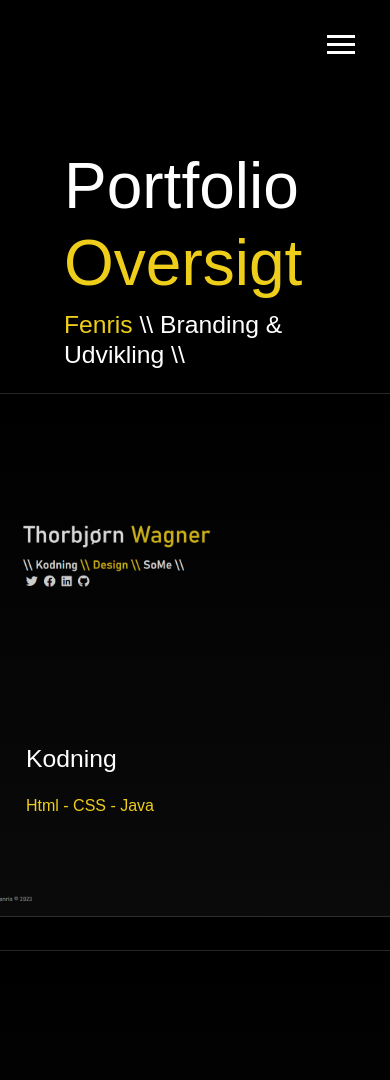
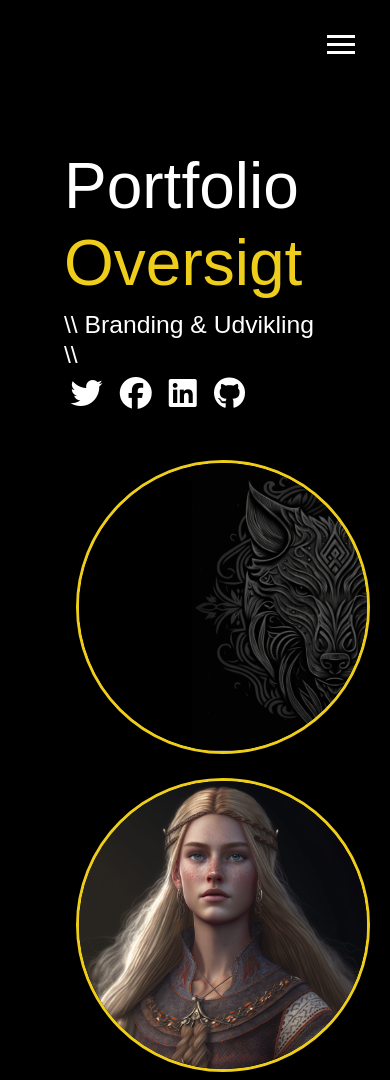
Before and after one commit to Thunderbear86/fenrisv2, a PHP site: page /work.php in a window 390 px wide. Shown: the top 1080 px of the page. Run offline with PHP 8.4, Linux system fonts and the light colour scheme; style sheets or scripts are compiled from the project's sources; some libraries are stand-ins or nearby versions.

Commit message:
Portfolio cards to tiles ikon php general edit

```diff
--- a/Kodning.php
+++ b/Kodning.php
@@ -32,6 +32,8 @@
     <h2 class="mb-4 plink">
         \\<a href="Kodning.php" class="plink"><span class="sec-text"> Kodning </span></a>\\<a href="design.php" class="plink"> Design</a> \\ <a href="SoMe.php" class="plink">SoMe</a> \\
     </h2>
+
+    <?php include 'ikoner.php';?>
 
     <div class="projects">
         <div>
--- a/SoMe.php
+++ b/SoMe.php
@@ -30,8 +30,10 @@
         <span class="sec-text">Kampagner</span>
     </h1>
     <h2 class="mb-4 plink">
-        \\<a href="design.php" class="plink">Kodning</a>\\<a href="design.php" class="plink"> Design</a> \\ <a href="SoMe.php" class="plink"><span class="sec-text">SoMe</span></a> \\
+        \\<a href="Kodning.php" class="plink"> Kodning </a>\\<a href="design.php" class="plink"> Design</a> \\ <a href="SoMe.php" class="plink"><span class="sec-text">SoMe</span></a> \\
     </h2>
+
+    <?php include 'ikoner.php';?>
 
     <div class="projects">
         <div>
--- a/css/styles.scss
+++ b/css/styles.scss
@@ -291,59 +291,48 @@
 	color: #333; }
 
 
-// Portfolio Cards
-
-.services {
-	background: $primary;
-	display: flex;
-	flex-direction: column;
-	align-items: center;
-	height: 100vh;
+// Portfolio Tiles
+.tile {
+	position: relative;
+	overflow: hidden;
+	background-color: transparent;
+	height: 294px;
+	width: 294px;
+	border: 3px solid $third;
 }
 
-.services__container {
-	display: flex;
-	justify-content: center;
-	flex-wrap: wrap;
+.tile-image {
+	position: relative;
+	overflow: hidden;
+	text-align: center;
+	height: 288px; /* set the height of the image container to fill the tile */
 }
 
-.card {
-	z-index: 1;
-	margin: 1rem;
-	height: 525px;
-	width: 400px;
-	border-radius: 4px;
-	background-image: linear-gradient(to bottom, rgba(0,0,0,0) 0%, rgba(17,17,17,0.6) 100%), url('/img/kodning/fenris.png');
-	background-size: cover;
-	position: relative;
-	color: #fff;
+.tile-image img {
+	height: 100%;
+	width: 100%;
+	object-fit: cover;
 }
 
-.card:nth-child(2) {
-	background-image: linear-gradient(to bottom, rgba(0,0,0,0) 0%, rgba(17,17,17,0.6) 100%), url('/img/port/Plakat1.jpg');
-
+.tile-title {
+	position: absolute;
+	bottom: 0;
+	left: 0;
+	right: 0;
+	background-color: rgba(0,0,0,0.7);
+	color: #fff;
+	padding: 10px;
+	text-align: center;
+	opacity: 0;
+	transition: opacity 0.2s ease-in-out;
 }
 
-.card:nth-child(3) {
-	background-image: linear-gradient(to bottom, rgba(0,0,0,0) 0%, rgba(17,17,17,0.6) 100%), url('/img/kodning/test.png');
-
+.tile:hover .tile-title {
+	opacity: 1;
 }
 
-.services h2 {
-	position: absolute;
-	top: 350px;
-	left: 30px;
+.tile-title h5 {
+	margin: 0;
+	font-size: 18px;
+	font-weight: bold;
 }
-
-.card p {
-	position: absolute;
-	top: 400px;
-	left: 30px;
-}
-
-
-.card:hover {
-	transform: scale(1.075);
-	transition: 0.2s ease-in;
-	cursor: pointer;
-}
--- a/design.php
+++ b/design.php
@@ -37,6 +37,7 @@
         \\ <a href="Kodning.php" class="plink">Kodning</a> \\<a href="design.php" class="plink"> <span class="sec-text">Design</span></a> \\ <a href="SoMe.php" class="plink">SoMe</a> \\
     </h2>
 
+    <?php include 'ikoner.php';?>
 
 
     <!-- Gallery -->
--- /dev/null
+++ b/ikoner.php
@@ -0,0 +1,18 @@
+<?php echo
+'<div class="row g-3 mb-4">
+        <div class="icons">
+            <a href="#">
+                <i class="fab fa-twitter fa-2x"></i>
+            </a>
+            <a href="#">
+                <i class="fab fa-facebook fa-2x"></i>
+            </a>
+            <a href="#">
+                <i class="fab fa-linkedin fa-2x"></i>
+            </a>
+            <a href="#">
+                <i class="fab fa-github fa-2x"></i>
+            </a>
+        </div>
+    </div>';
+?>
--- a/work.php
+++ b/work.php
@@ -32,56 +32,56 @@
     </h1>
 
     <h2 class="sm-heading">
-        <span class="sec-text">Fenris</span> \\ Branding & Udvikling \\
+        \\ Branding & Udvikling \\
     </h2>
 
-    <!-- Service Section -->
+    <?php include 'ikoner.php';?>
 
-    <div class="services">
+    <!-- Kort Port-->
 
+    <div class="container mt-5">
+        <div class="row">
+            <div class="col-sm-4">
+                <div class="tile mb-4 rounded-circle">
                     <a href="Kodning.php">
-        <div class="services__container">
-            <div class="card">
-                <h2>Kodning</h2>
-                <p class="sec-text">Html - CSS - Java</p>
+                        <div class="tile-image">
+                            <img src="img/kodning/fenris.png" alt="Kodning" class="img-fluid">
+                        </div>
+                        <div class="tile-title">
+                            <h5 class="text-center">Kodning</h5>
                         </div>
                     </a>
-
+                </div>
+            </div>
+            <div class="col-sm-4">
+                <div class="tile mb-4 rounded-circle">
                     <a href="design.php">
-                <div class="card">
-                <h2>Design</h2>
-                <p class="sec-text">Vector - AI - Photoshop</p>
+                        <div class="tile-image">
+                            <img src="img/port/viking.png" alt="Design" class="img-fluid">
+                        </div>
+                        <div class="tile-title">
+                            <h5 class="text-center">Design</h5>
                         </div>
                     </a>
-
+                </div>
+            </div>
+            <div class="col-sm-4">
+                <div class="tile mb-4 rounded-circle">
                     <a href="SoMe.php">
-            <div class="card">
-                <h2>SoMe</h2>
-                <p class="sec-text">Planlægning og Udførsel</p>
+                        <div class="tile-image">
+                            <img src="img/some/#" alt="SoMe" class="img-fluid">
+                        </div>
+                        <div class="tile-title">
+                            <h5 class="text-center">SoMe</h5>
                         </div>
                     </a>
-
+                </div>
+            </div>
         </div>
     </div>
 
-        <div class="row g-3">
-            <div class="icons">
-                <a href="#">
-                    <i class="fab fa-twitter fa-2x"></i>
-                </a>
-                <a href="#">
-                    <i class="fab fa-facebook fa-2x"></i>
-                </a>
-                <a href="#">
-                    <i class="fab fa-linkedin fa-2x"></i>
-                </a>
-                <a href="#">
-                    <i class="fab fa-github fa-2x"></i>
-                </a>
-            </div>
-        </div>
 
-    </div>
+    <!-- Footer -->
 
     <footer>
         <?php include 'footer.php';?>
```
Also changed, not shown: about.php (+5 -7 lines), index.php (+1 -19 lines). Lines whose indentation alone changed are shown as unchanged.
